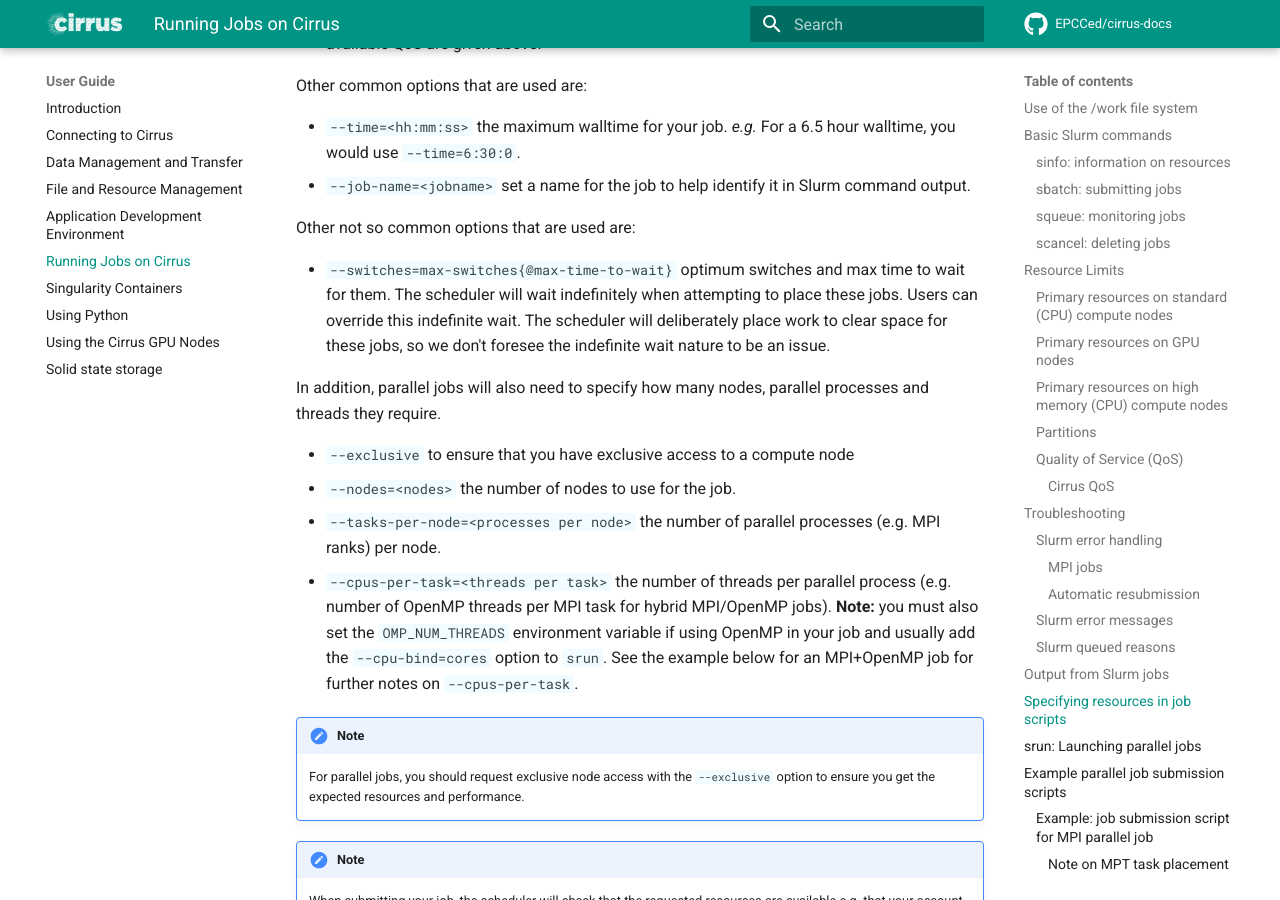
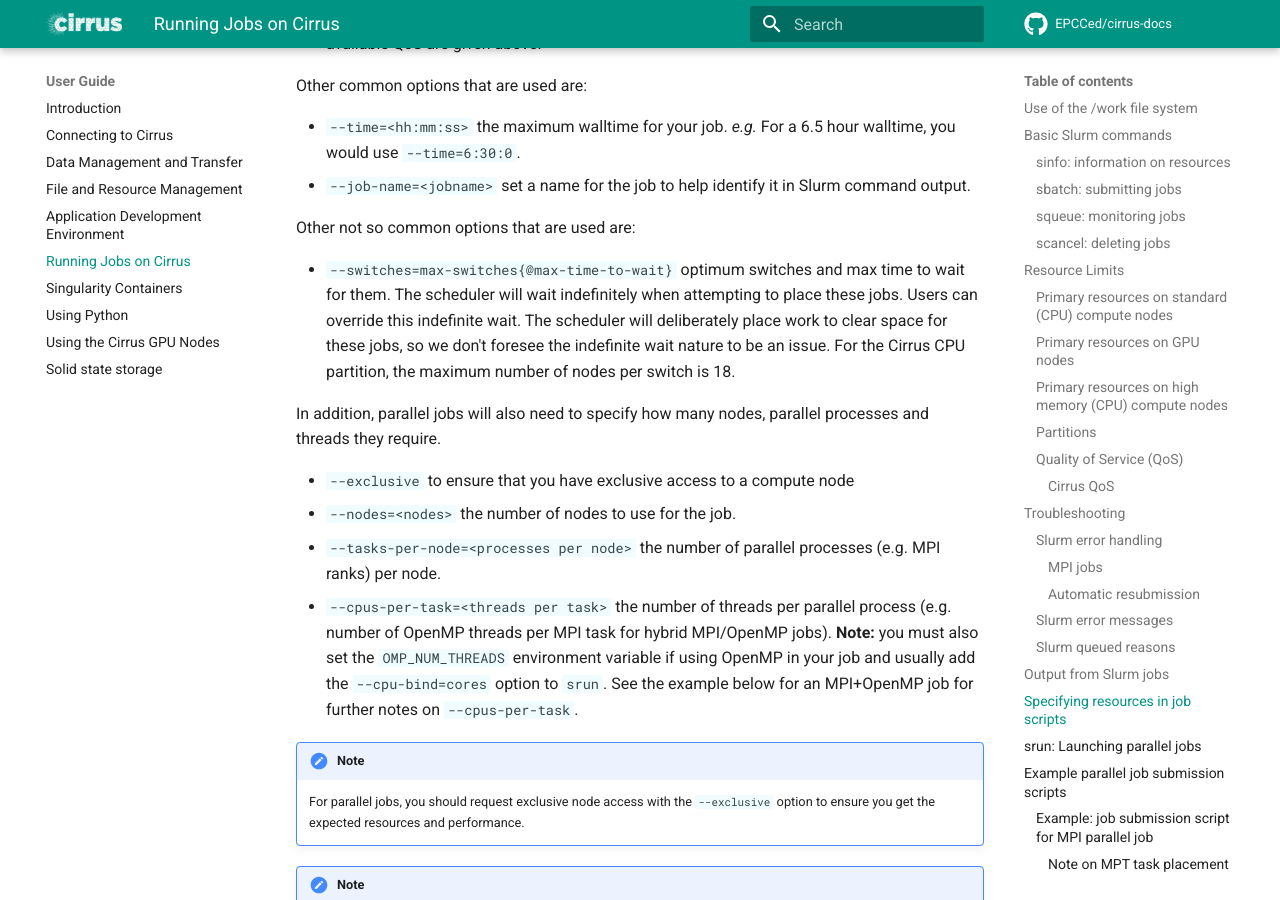
Before and after one commit to EPCCed/cirrus-docs, an MkDocs documentation site: the page built from docs/user-guide/batch.md, in a window 1280 px wide and 900 px high, scrolled down 10952 px. Built offline with MkDocs 1.6.1 and Material for MkDocs 9.7.7, drawn with Linux system fonts in a browser that asks for light colours; comment, search, counter and statistics services are not loaded.

Commit message:
Add note on nodes per switch

```diff
--- a/docs/user-guide/batch.md
+++ b/docs/user-guide/batch.md
@@ -475,7 +475,8 @@ Other not so common options that are used are:
    attempting to place these jobs. Users can override this indefinite
    wait. The scheduler will deliberately place work to clear space for
    these jobs, so we don't foresee the indefinite wait nature to be an
-   issue.
+   issue. For the Cirrus CPU partition, the maximum number of nodes per
+   switch is 18.
 
 In addition, parallel jobs will also need to specify how many nodes,
 parallel processes and threads they require.
```
